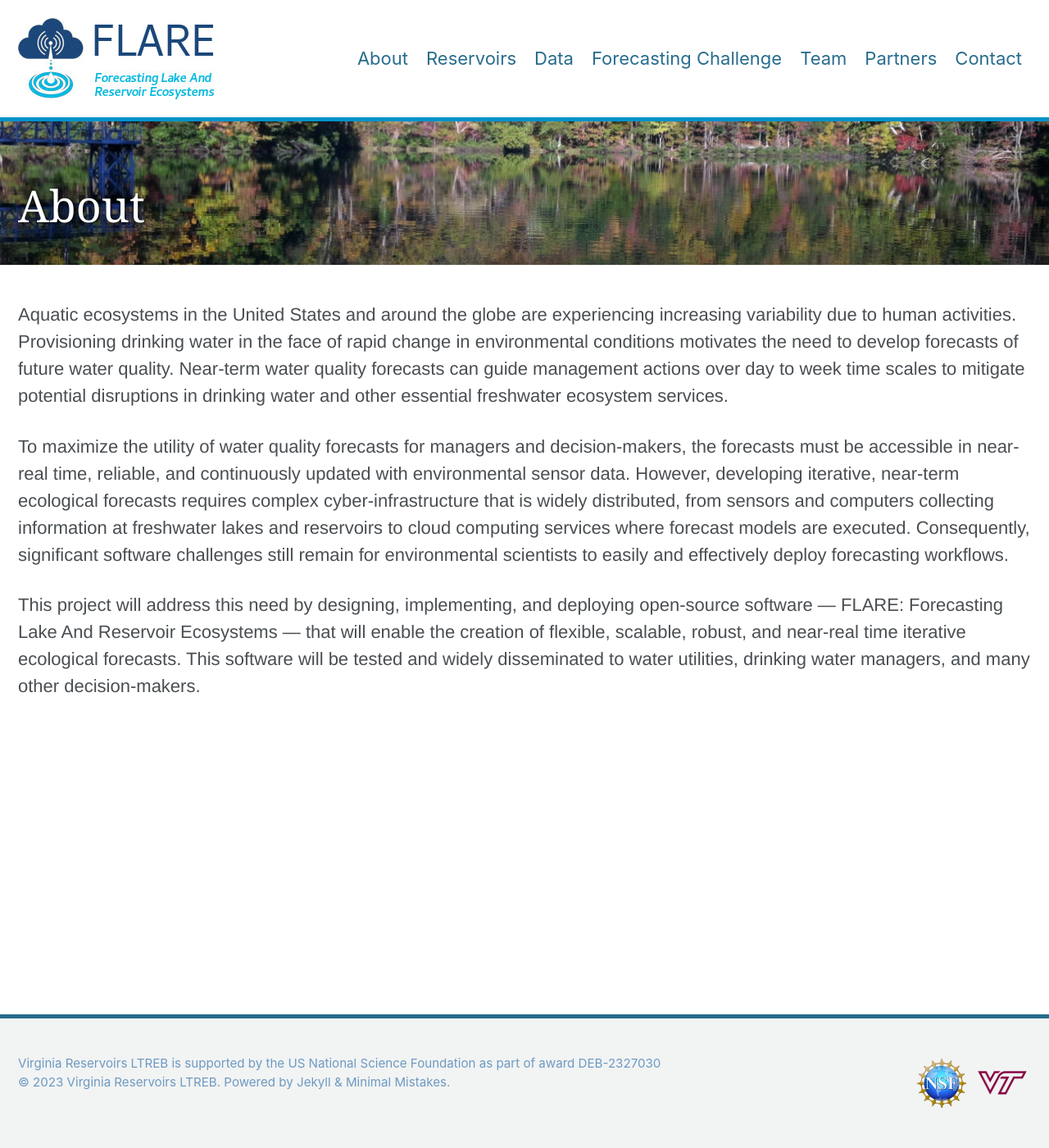
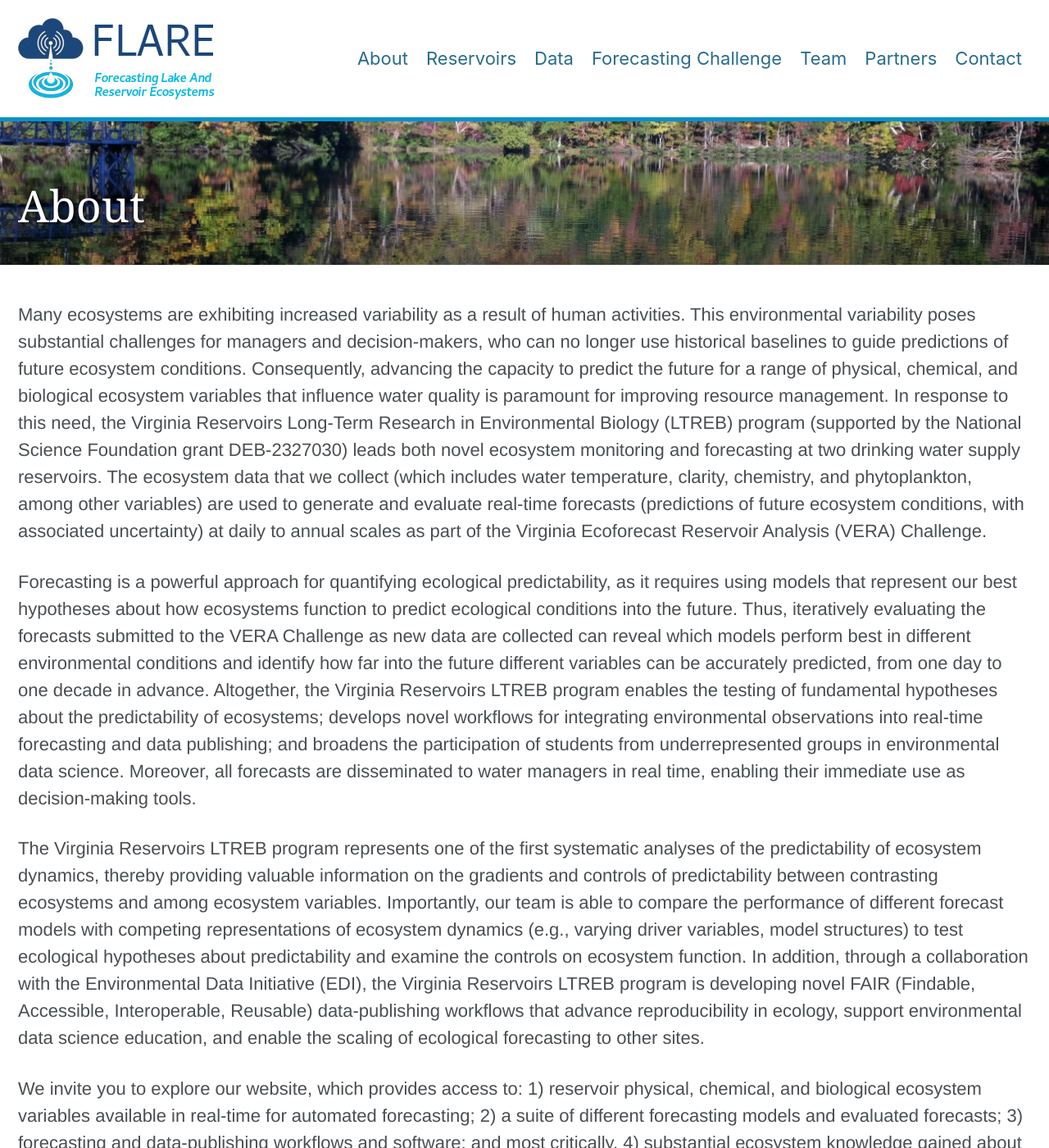
Before and after one commit to LTREB-reservoirs/LTREB-reservoirs.github.io, a Jekyll site: the page built from _pages/about.md, in a window 1280 px wide and 1400 px high. Shown: the whole window at 82% size. Built offline with Jekyll 4.4.1, drawn with Linux system fonts in a browser that asks for light colours; cached includes are drawn as plain includes; nearby versions of some CDN libraries; some of the changed text lies outside the part shown.

Commit message:
Update about.md
first draft of about, adapted from NSF summary webpages https://www.nsf.gov/awardsearch/showAward?AWD_ID=2327030&HistoricalAwards=false

```diff
--- a/_pages/about.md
+++ b/_pages/about.md
@@ -5,10 +5,10 @@ header:
   overlay_color: "#5e616c"
   overlay_image: /assets/images/banner.jpg
 ---
-Aquatic ecosystems in the United States and around the globe are experiencing increasing variability due to human activities. Provisioning drinking water in the face of rapid change in environmental conditions motivates the need to develop forecasts of future water quality. Near-term water quality forecasts can guide management actions over day to week time scales to mitigate potential disruptions in drinking water and other essential freshwater ecosystem services.
+Many ecosystems are exhibiting increased variability as a result of human activities. This environmental variability poses substantial challenges for managers and decision-makers, who can no longer use historical baselines to guide predictions of future ecosystem conditions. Consequently, advancing the capacity to predict the future for a range of physical, chemical, and biological ecosystem variables that influence water quality is paramount for improving resource management. In response to this need, the Virginia Reservoirs Long-Term Research in Environmental Biology (LTREB) program (supported by the National Science Foundation grant DEB-2327030) leads both novel ecosystem monitoring and forecasting at two drinking water supply reservoirs. The ecosystem data that we collect (which includes water temperature, clarity, chemistry, and phytoplankton, among other variables) are used to generate and evaluate real-time forecasts (predictions of future ecosystem conditions, with associated uncertainty) at daily to annual scales as part of the Virginia Ecoforecast Reservoir Analysis (VERA) Challenge.
 
+Forecasting is a powerful approach for quantifying ecological predictability, as it requires using models that represent our best hypotheses about how ecosystems function to predict ecological conditions into the future. Thus, iteratively evaluating the forecasts submitted to the VERA Challenge as new data are collected can reveal which models perform best in different environmental conditions and identify how far into the future different variables can be accurately predicted, from one day to one decade in advance. Altogether, the Virginia Reservoirs LTREB program enables the testing of fundamental hypotheses about the predictability of ecosystems; develops novel workflows for integrating environmental observations into real-time forecasting and data publishing; and broadens the participation of students from underrepresented groups in environmental data science. Moreover, all forecasts are disseminated to water managers in real time, enabling their immediate use as decision-making tools.
 
-To maximize the utility of water quality forecasts for managers and decision-makers, the forecasts must be accessible in near-real time, reliable, and continuously updated with environmental sensor data. However, developing iterative, near-term ecological forecasts requires complex cyber-infrastructure that is widely distributed, from sensors and computers collecting information at freshwater lakes and reservoirs to cloud computing services where forecast models are executed. Consequently, significant software challenges still remain for environmental scientists to easily and effectively deploy forecasting workflows.
+The Virginia Reservoirs LTREB program represents one of the first systematic analyses of the predictability of ecosystem dynamics, thereby providing valuable information on the gradients and controls of predictability between contrasting ecosystems and among ecosystem variables. Importantly, our team is able to compare the performance of different forecast models with competing representations of ecosystem dynamics (e.g., varying driver variables, model structures) to test ecological hypotheses about predictability and examine the controls on ecosystem function. In addition, through a collaboration with the Environmental Data Initiative (EDI), the Virginia Reservoirs LTREB program is developing novel FAIR (Findable, Accessible, Interoperable, Reusable) data-publishing workflows that advance reproducibility in ecology, support environmental data science education, and enable the scaling of ecological forecasting to other sites.
 
-
-This project will address this need by designing, implementing, and deploying open-source software — FLARE: Forecasting Lake And Reservoir Ecosystems — that will enable the creation of flexible, scalable, robust, and near-real time iterative ecological forecasts. This software will be tested and widely disseminated to water utilities, drinking water managers, and many other decision-makers.
+We invite you to explore our website, which provides access to: 1) reservoir physical, chemical, and biological ecosystem variables available in real-time for automated forecasting; 2) a suite of different forecasting models and evaluated forecasts; 3) forecasting and data-publishing workflows and software; and most critically, 4) substantial ecosystem knowledge gained about the predictability of reservoir dynamics.
```
